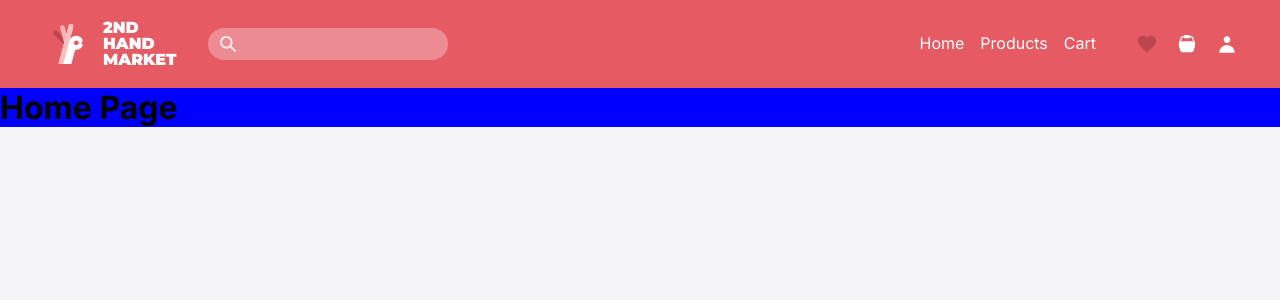
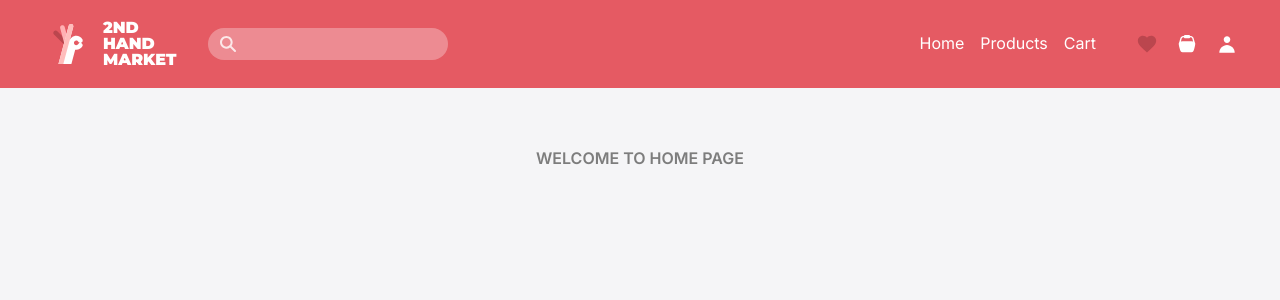
Before and after one commit to sentinel1230/react-js-practice-project, a React app: page / in a window 1280 px wide. Shown: the top 300 px of the page. Built offline with nearby package versions, Linux system fonts and the light colour scheme.

Commit message:
refactor: some small changes

```diff
--- a/src/App.jsx
+++ b/src/App.jsx
@@ -25,7 +25,9 @@ const router = createBrowserRouter([
             }
         ]
     }
-])
+], {
+    basename: process.env.NODE_ENV === "production" ? "/task-5---react-javascript-practice" : "/",
+})
 
 export default function App() {
     return <RouterProvider router={router} />
--- a/src/index.js
+++ b/src/index.js
@@ -8,7 +8,7 @@ import { Provider } from 'react-redux';
 const root = createRoot(document.getElementById('root'));
 
 root.render(
-    <StrictMode store={store}>
+    <StrictMode>
         <Provider store={store}>
             <App />
         </Provider>
--- a/src/pages/cart/Cart.jsx
+++ b/src/pages/cart/Cart.jsx
@@ -53,10 +53,10 @@ export default function Cart() {
 
             <div className={styles.summary}>
                 <span className={styles.totalLabel}>
-                    Итого: <span className={styles.totalValue}>{totalPrice.toFixed(2)} €</span>
+                    Total: <span className={styles.totalValue}>{totalPrice.toFixed(2)} €</span>
                 </span>
                 <button className={styles.clearBtn} onClick={() => dispatch(clearCart())}>
-                    Очистить корзину
+                    Clear cart
                 </button>
             </div>
         </div>
--- a/src/pages/home/Home.jsx
+++ b/src/pages/home/Home.jsx
@@ -1,7 +1,11 @@
+import styles from "./Home.module.css"
+
 export default function Home() {
-    return(
-        <div style={{ background: "blue" }}>
-            <h1>Home Page</h1>
-        </div>
+    return (
+        <main className={styles.content}>
+            <div className={styles.heading}>
+                <span> Welcome to home page </span>
+            </div>
+        </main>
     )
 }
--- /dev/null
+++ b/src/pages/home/Home.module.css
@@ -0,0 +1,14 @@
+.content {
+    display: flex;
+    flex-direction: column;
+    justify-content: center;
+    align-items: center;
+}
+
+.heading {
+    margin-top: 60px;
+    text-transform: uppercase;
+    font-size: 16px;
+    font-weight: 600;
+    color: #7D7D7D;
+}
--- a/src/pages/products/components/productCard.jsx/ProductCard.module.css
+++ b/src/pages/products/components/productCard.jsx/ProductCard.module.css
@@ -74,7 +74,6 @@
     font-weight: 500;
 
     display: -webkit-box;
-    -webkit-line-clamp: 2;
     -webkit-box-orient: vertical;
     overflow: hidden;
 }
```
